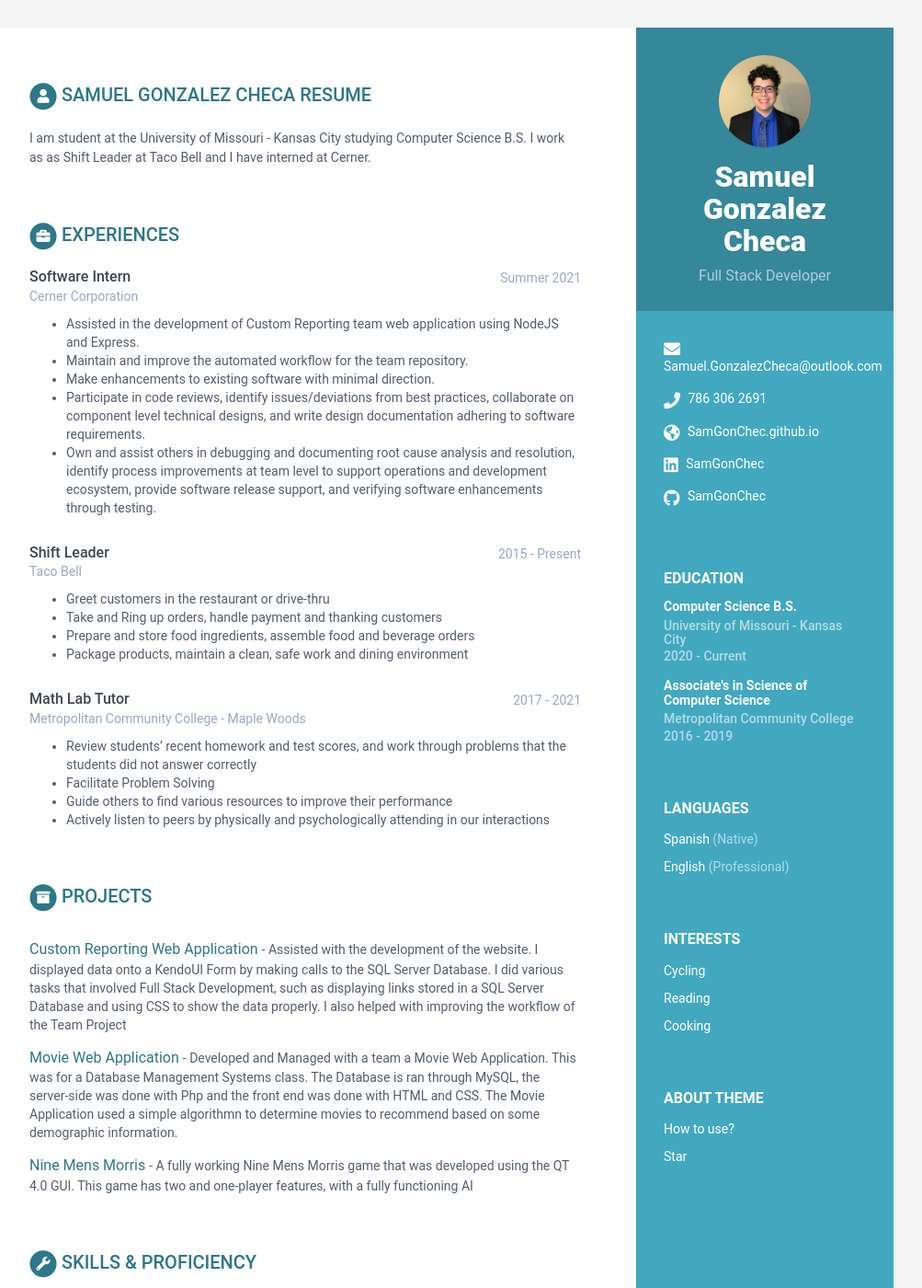
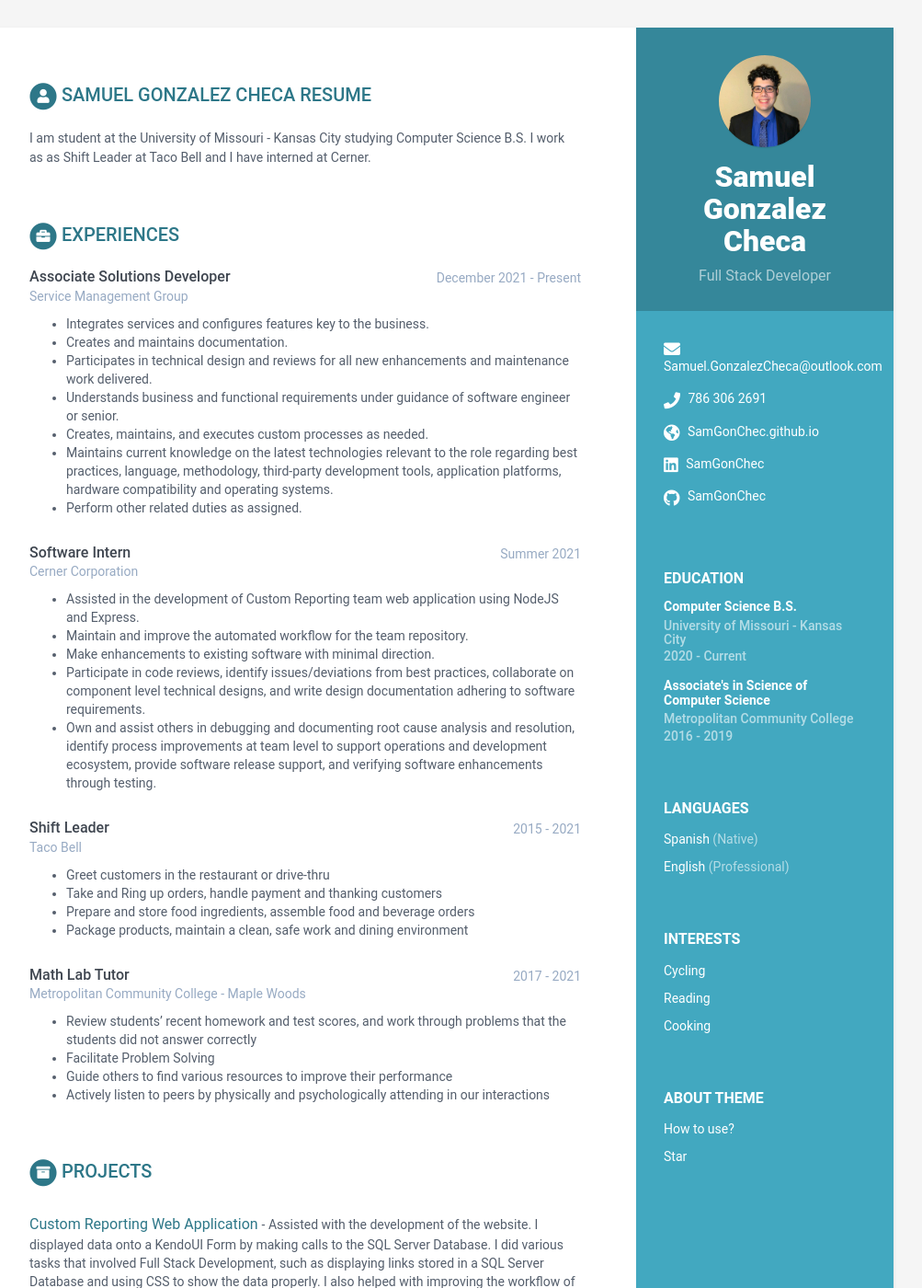
Before and after one commit to SamGonChec/SGCheca.github.io, a Jekyll site: the page built from index.html, in a window 1280 px wide and 1400 px high. Shown: the whole window at 92% size, without its empty margins (168-1171 px from the left). Built offline with Jekyll 4.4.1, drawn with Linux system fonts in a browser that asks for light colours.

Commit message:
Add new Experience

```diff
--- a/_data/data.yml
+++ b/_data/data.yml
@@ -61,6 +61,17 @@ education:
       details: |
           - GPA: 3.69
 experiences:
+    - role: Associate Solutions Developer
+      time: December 2021 - Present
+      company: Service Management Group
+      details: |
+          - Integrates services and configures features key to the business.
+          - Creates and maintains documentation.
+          - Participates in technical design and reviews for all new enhancements and maintenance work delivered.
+          - Understands business and functional requirements under guidance of software engineer or senior.
+          - Creates, maintains, and executes custom processes as needed.
+          - Maintains current knowledge on the latest technologies relevant to the role regarding best practices, language, methodology, third-party development tools, application platforms, hardware compatibility and operating systems.
+          - Perform other related duties as assigned.
     - role: Software Intern
       time: Summer 2021
       company: Cerner Corporation
@@ -71,7 +82,7 @@ experiences:
           - Participate in code reviews, identify issues/deviations from best practices, collaborate on component level technical designs, and write design documentation adhering to software requirements.
           - Own and assist others in debugging and documenting root cause analysis and resolution, identify process improvements at team level to support operations and development ecosystem, provide software release support, and verifying software enhancements through testing.
     - role: Shift Leader
-      time: 2015 - Present
+      time: 2015 - 2021
       company: Taco Bell
       details: |
           - Greet customers in the restaurant or drive-thru
```
